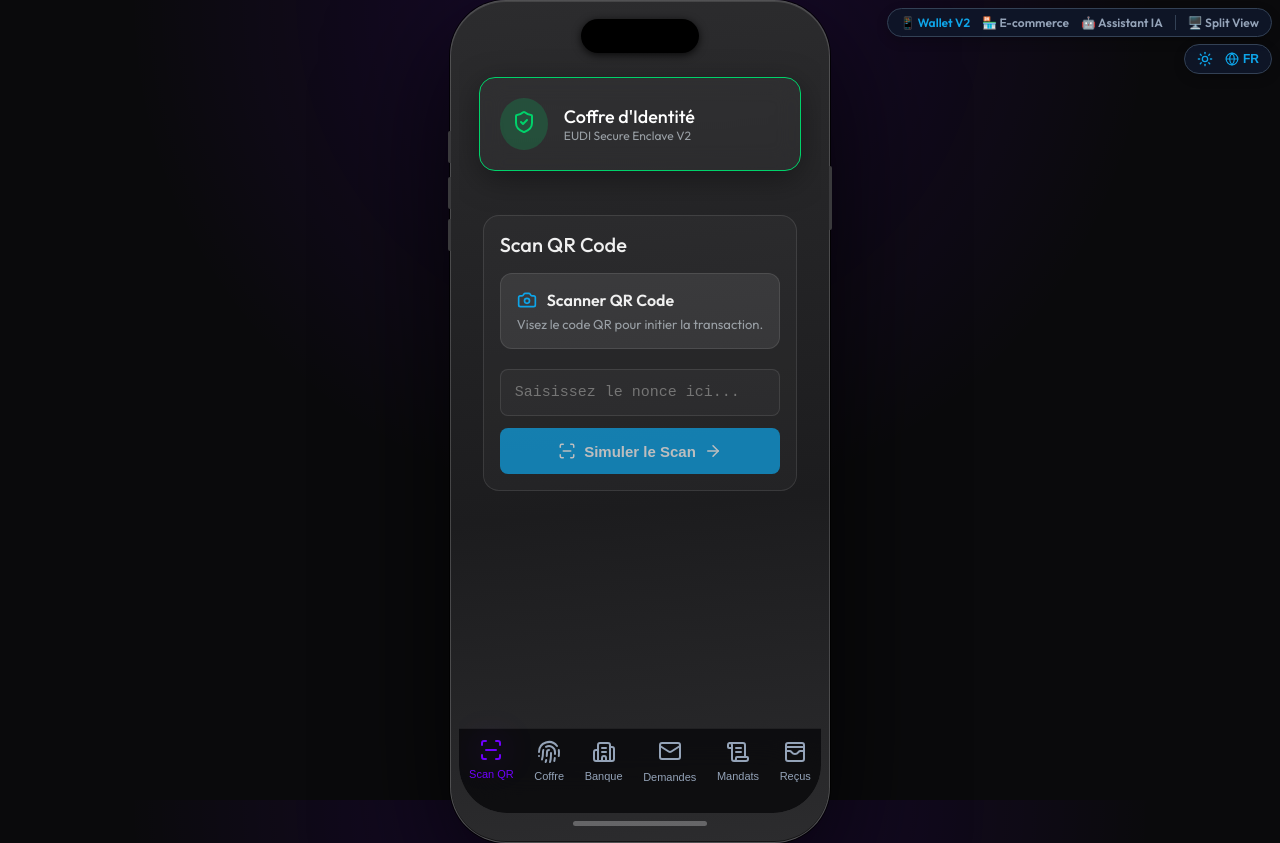
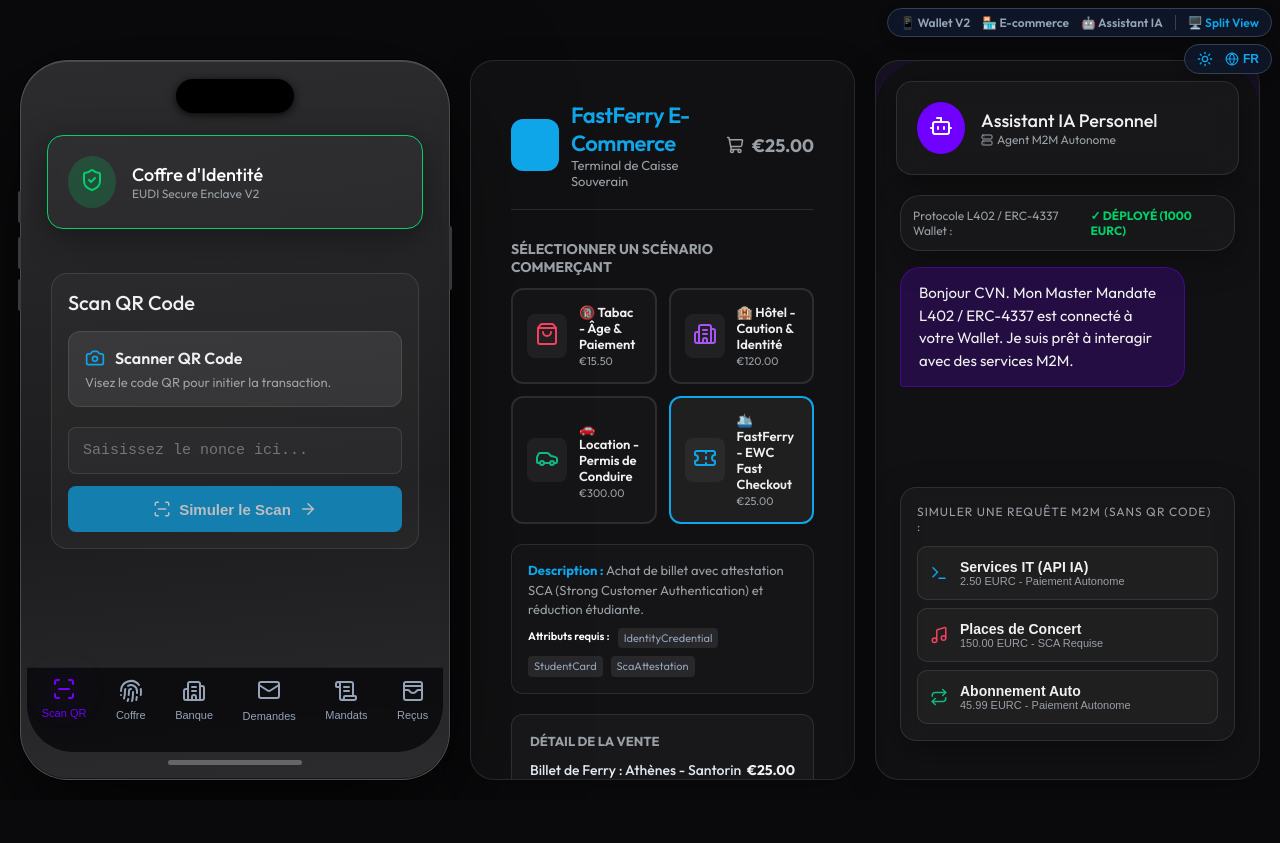
Before and after one commit to Atos-Pilots/Atos-Agentic-Economy-V2, a React (Vite) app in the folder mobile-wallet/: page / in a window 1280 px wide. After the commit the page ends 800 px from the top, so only its background shows below. Built offline with nearby package versions, Linux system fonts and the light colour scheme; no server answers.

Commit message:
Feat: Set #split-view as the default base URL route for V2 application

```diff
--- a/mobile-wallet/src/App.tsx
+++ b/mobile-wallet/src/App.tsx
@@ -25,7 +25,7 @@ function App() {
   const [showSca, setShowSca] = useState(false);
 
   // Routing State
-  const [route, setRoute] = useState<string>(window.location.hash || '#wallet');
+  const [route, setRoute] = useState<string>(window.location.hash || '#split-view');
 
   // Cloud Push Notification State (Agentic Payments Flow)
   const [pushRequest, setPushRequest] = useState<any>(null);
@@ -37,7 +37,7 @@ function App() {
   const [selectedBrand, setSelectedBrand] = useState<'CB' | 'VISA'>('CB');
 
   useEffect(() => {
-    const handleHashChange = () => setRoute(window.location.hash || '#wallet');
+    const handleHashChange = () => setRoute(window.location.hash || '#split-view');
     window.addEventListener('hashchange', handleHashChange);
     return () => window.removeEventListener('hashchange', handleHashChange);
   }, []);
```
